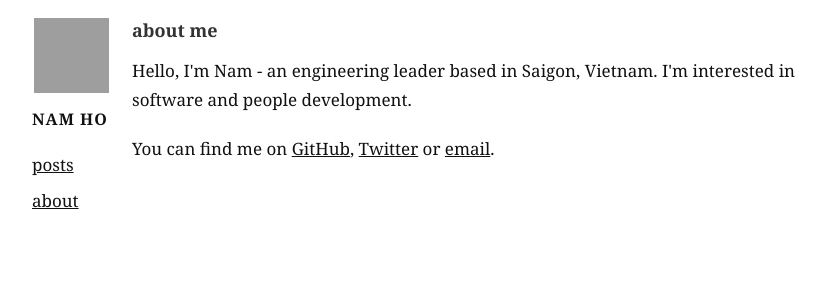
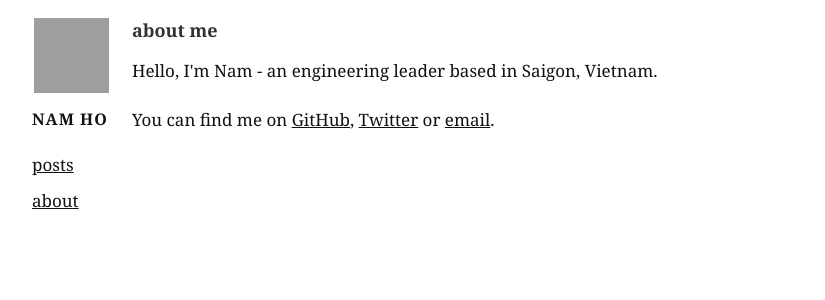
Before and after one commit to hotrannam/hotrannam.github.io, a Jekyll site: the page built from about.html, in a window 1280 px wide. Shown: the top 300 px of the page, without its empty margins (208-1033 px from the left). Built offline with Jekyll 4.4.1, drawn with Linux system fonts in a browser that asks for light colours; nearby versions of some CDN libraries; grey boxes are pictures that could not be loaded.

Commit message:
Update about.html

```diff
--- a/about.html
+++ b/about.html
@@ -5,7 +5,7 @@ title: "about"
 
 <section class="content">
   <h3>about me</h3>
-  <p>Hello, I'm Nam - an engineering leader based in Saigon, Vietnam. I'm interested in software and people development.</p>
+  <p>Hello, I'm Nam - an engineering leader based in Saigon, Vietnam.</p>
   <p>You can find me on <a href="https://github.com/hotrannam">GitHub</a>, <a href="https://twitter.com/hotrannam">Twitter</a> or <a href="mailto:hotrannam@gmail.com">email</a>.
   </p>
 </section>
```
